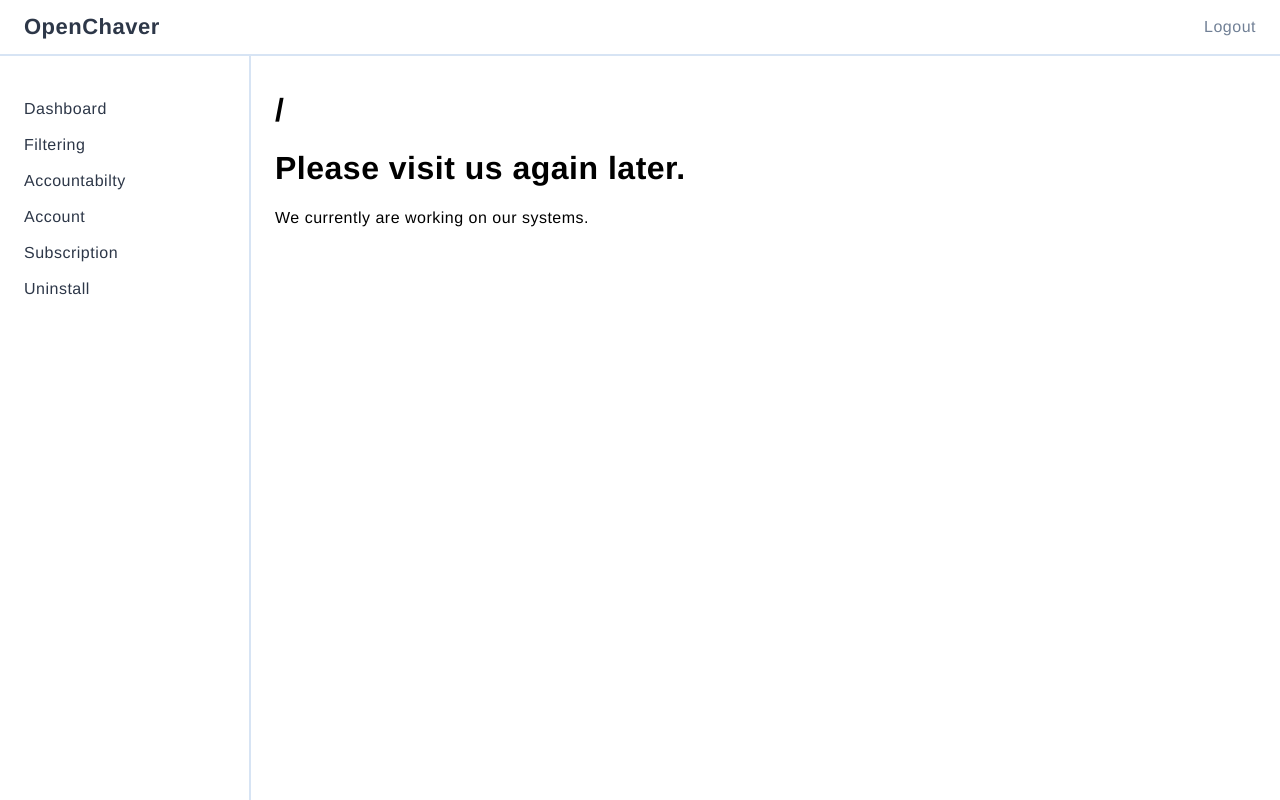
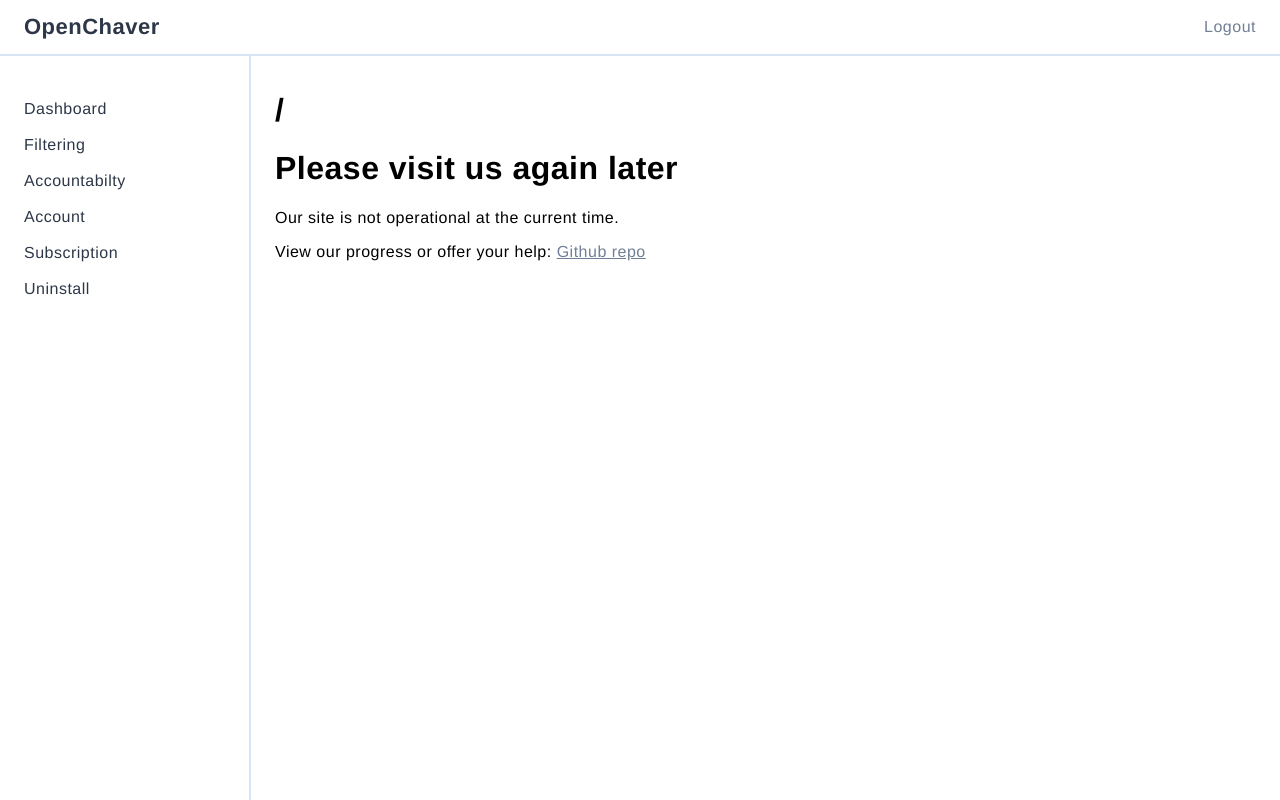
Before and after one commit to dickermoshe/OpenChaver-Server, a SvelteKit app in the folder frontend/: page / in a window 1280 px wide. Built offline with nearby package versions, Linux system fonts and the light colour scheme.

Commit message:
Updated homepage

```diff
--- a/frontend/src/routes/+page.svelte
+++ b/frontend/src/routes/+page.svelte
@@ -6,5 +6,7 @@
 	/>
 </svelte:head>
 
-<h1>Please visit us again later.</h1>
-<p>We currently are working on our systems.</p>
+<h1>Please visit us again later</h1>
+<p>Our site is not operational at the current time.</p>
+
+<p>View our progress or offer your help: <a href="https://github.com/dickermoshe/openchaver">Github repo</a></p>
```
